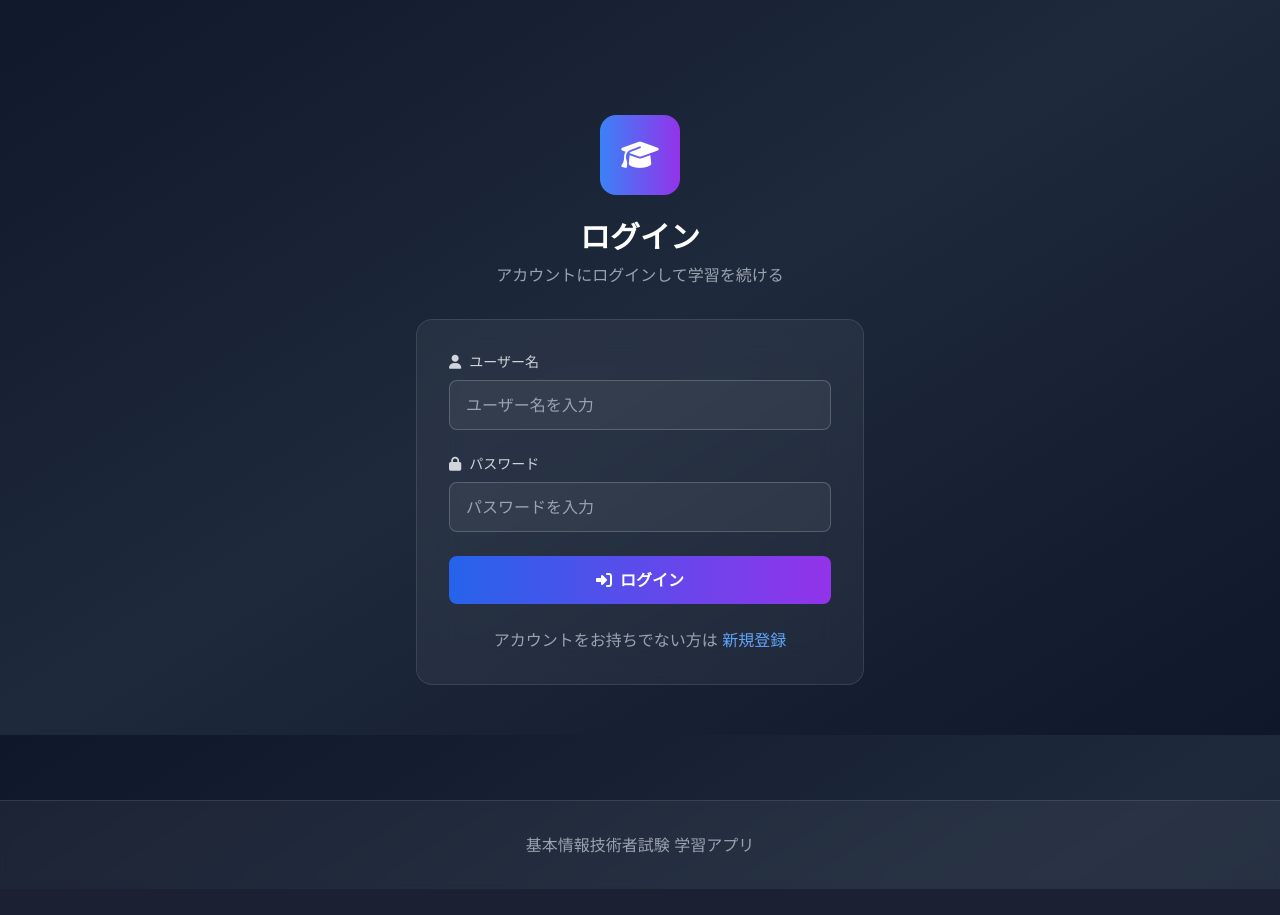
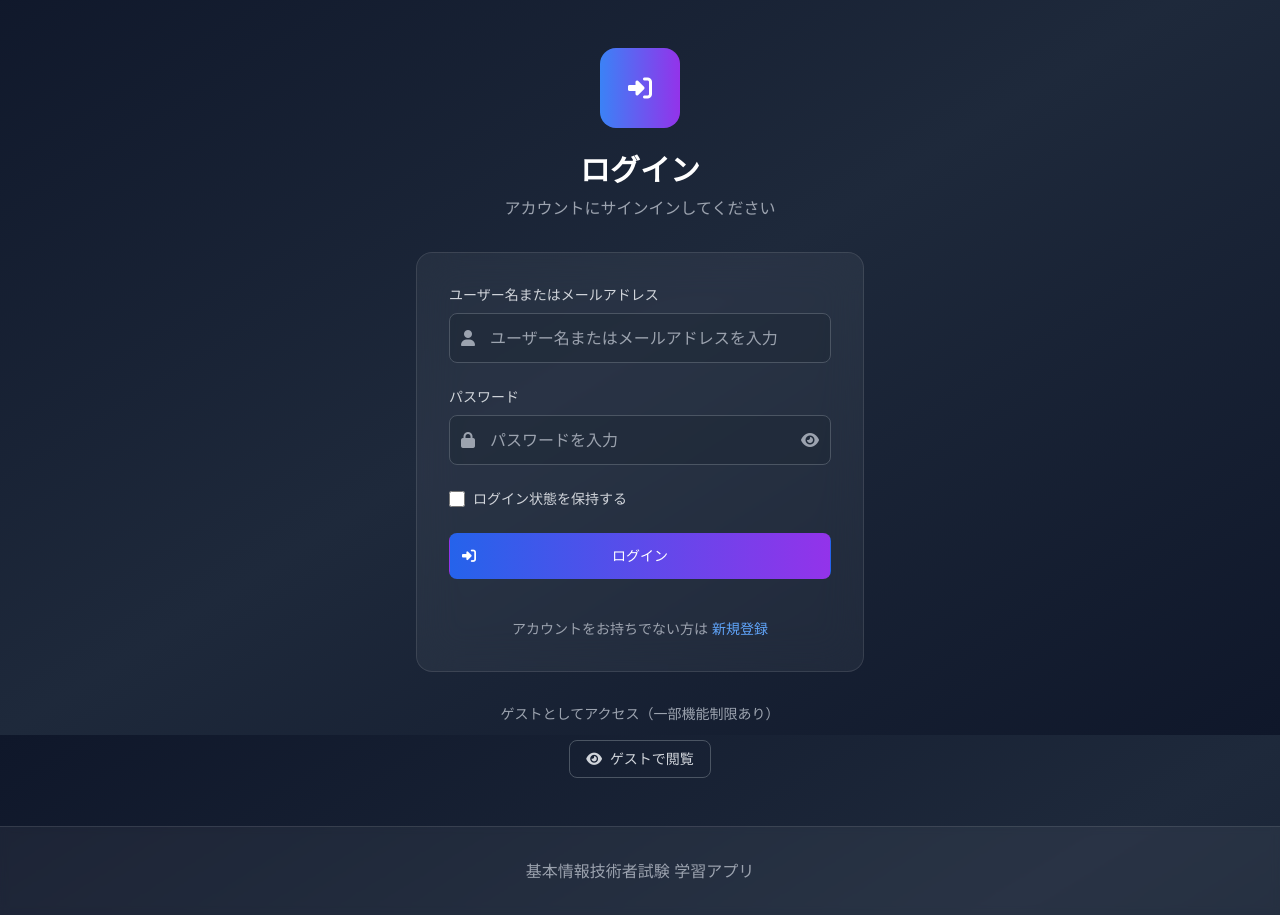
Before and after one commit to d01ki/FE-master, a Flask app: page /login in a window 1280 px wide. Shown: the part 65-980 px from the top of the page. Before the commit the page ends 954 px from the top, so only its background shows below. Run offline with Flask 3, Linux system fonts and the light colour scheme; some libraries are stand-ins or nearby versions.

Commit message:
Create new login template

```diff
--- a/templates/login.html
+++ b/templates/login.html
@@ -3,64 +3,125 @@
 {% block title %}ログイン - 基本情報技術者試験 学習アプリ{% endblock %}
 
 {% block content %}
-<div class="min-h-screen flex items-center justify-center px-4 py-12">
+<div class="min-h-screen flex items-center justify-center py-12 px-4 sm:px-6 lg:px-8">
     <div class="max-w-md w-full space-y-8">
         <div class="text-center">
-            <div class="w-20 h-20 bg-gradient-to-r from-blue-500 to-purple-600 rounded-2xl flex items-center justify-center mx-auto mb-6">
-                <i class="fas fa-graduation-cap text-white text-3xl"></i>
+            <div class="mx-auto w-20 h-20 bg-gradient-to-r from-blue-500 to-purple-600 rounded-2xl flex items-center justify-center mb-6">
+                <i class="fas fa-sign-in-alt text-white text-2xl"></i>
             </div>
             <h2 class="text-3xl font-bold text-white mb-2">ログイン</h2>
-            <p class="text-gray-400">アカウントにログインして学習を続ける</p>
+            <p class="text-gray-400">アカウントにサインインしてください</p>
         </div>
 
         <div class="glass rounded-2xl p-8">
             <form method="POST" class="space-y-6">
                 <div>
                     <label for="username" class="block text-sm font-medium text-gray-300 mb-2">
-                        <i class="fas fa-user mr-2"></i>ユーザー名
+                        ユーザー名またはメールアドレス
                     </label>
-                    <input
-                        type="text"
+                    <div class="relative">
+                        <div class="absolute inset-y-0 left-0 pl-3 flex items-center pointer-events-none">
+                            <i class="fas fa-user text-gray-400"></i>
+                        </div>
+                        <input type="text"
+                               name="username"
                                id="username"
-                        name="username"
                                required
-                        class="w-full px-4 py-3 bg-white/5 border border-white/20 rounded-lg focus:outline-none focus:ring-2 focus:ring-blue-500 focus:border-transparent text-white placeholder-gray-400 transition-all"
-                        placeholder="ユーザー名を入力"
-                        value="{{ request.form.username or '' }}"
-                    >
+                               class="block w-full pl-10 pr-3 py-3 border border-gray-600 rounded-lg bg-gray-800/50 text-white placeholder-gray-400 focus:outline-none focus:ring-2 focus:ring-blue-500 focus:border-transparent transition-all duration-200"
+                               placeholder="ユーザー名またはメールアドレスを入力">
+                    </div>
                 </div>
 
                 <div>
                     <label for="password" class="block text-sm font-medium text-gray-300 mb-2">
-                        <i class="fas fa-lock mr-2"></i>パスワード
+                        パスワード
                     </label>
-                    <input
-                        type="password"
+                    <div class="relative">
+                        <div class="absolute inset-y-0 left-0 pl-3 flex items-center pointer-events-none">
+                            <i class="fas fa-lock text-gray-400"></i>
+                        </div>
+                        <input type="password"
+                               name="password"
                                id="password"
-                        name="password"
                                required
-                        class="w-full px-4 py-3 bg-white/5 border border-white/20 rounded-lg focus:outline-none focus:ring-2 focus:ring-blue-500 focus:border-transparent text-white placeholder-gray-400 transition-all"
-                        placeholder="パスワードを入力"
-                    >
+                               class="block w-full pl-10 pr-10 py-3 border border-gray-600 rounded-lg bg-gray-800/50 text-white placeholder-gray-400 focus:outline-none focus:ring-2 focus:ring-blue-500 focus:border-transparent transition-all duration-200"
+                               placeholder="パスワードを入力">
+                        <button type="button"
+                                onclick="togglePassword()"
+                                class="absolute inset-y-0 right-0 pr-3 flex items-center">
+                            <i id="password-toggle-icon" class="fas fa-eye text-gray-400 hover:text-white transition-colors duration-200"></i>
+                        </button>
+                    </div>
                 </div>
 
-                <button
-                    type="submit"
-                    class="w-full bg-gradient-to-r from-blue-600 to-purple-600 hover:from-blue-700 hover:to-purple-700 text-white font-semibold py-3 px-4 rounded-lg transition-all duration-200 btn-hover"
-                >
-                    <i class="fas fa-sign-in-alt mr-2"></i>ログイン
+                <div class="flex items-center justify-between">
+                    <div class="flex items-center">
+                        <input id="remember_me"
+                               name="remember_me"
+                               type="checkbox"
+                               class="h-4 w-4 text-blue-600 focus:ring-blue-500 border-gray-600 bg-gray-800 rounded">
+                        <label for="remember_me" class="ml-2 block text-sm text-gray-300">
+                            ログイン状態を保持する
+                        </label>
+                    </div>
+                </div>
+
+                <button type="submit"
+                        class="group relative w-full flex justify-center py-3 px-4 border border-transparent text-sm font-medium rounded-lg text-white bg-gradient-to-r from-blue-600 to-purple-600 hover:from-blue-700 hover:to-purple-700 focus:outline-none focus:ring-2 focus:ring-offset-2 focus:ring-blue-500 transition-all duration-200 btn-hover">
+                    <span class="absolute left-0 inset-y-0 flex items-center pl-3">
+                        <i class="fas fa-sign-in-alt group-hover:text-blue-300 transition-colors duration-200"></i>
+                    </span>
+                    ログイン
                 </button>
-            </form>
 
-            <div class="mt-6 text-center">
-                <p class="text-gray-400">
+                <div class="text-center pt-4">
+                    <p class="text-sm text-gray-400">
                         アカウントをお持ちでない方は
-                    <a href="{{ url_for('register') }}" class="text-blue-400 hover:text-blue-300 font-medium transition-colors">
+                        <a href="{{ url_for('register') }}" class="font-medium text-blue-400 hover:text-blue-300 transition-colors duration-200">
                             新規登録
                         </a>
                     </p>
                 </div>
+            </form>
+        </div>
+
+        <!-- Guest Access -->
+        <div class="text-center">
+            <p class="text-sm text-gray-400 mb-4">ゲストとしてアクセス（一部機能制限あり）</p>
+            <a href="{{ url_for('index') }}"
+               class="inline-flex items-center px-4 py-2 border border-gray-600 text-sm font-medium rounded-lg text-gray-300 bg-transparent hover:bg-gray-800/50 hover:text-white transition-all duration-200">
+                <i class="fas fa-eye mr-2"></i>
+                ゲストで閲覧
+            </a>
         </div>
     </div>
 </div>
+
+<script>
+    function togglePassword() {
+        const passwordInput = document.getElementById('password');
+        const toggleIcon = document.getElementById('password-toggle-icon');
+
+        if (passwordInput.type === 'password') {
+            passwordInput.type = 'text';
+            toggleIcon.classList.remove('fa-eye');
+            toggleIcon.classList.add('fa-eye-slash');
+        } else {
+            passwordInput.type = 'password';
+            toggleIcon.classList.remove('fa-eye-slash');
+            toggleIcon.classList.add('fa-eye');
+        }
+    }
+
+    // フォーカス時のエフェクト
+    document.querySelectorAll('input').forEach(input => {
+        input.addEventListener('focus', function() {
+            this.parentElement.classList.add('transform', 'scale-105');
+        });
+
+        input.addEventListener('blur', function() {
+            this.parentElement.classList.remove('transform', 'scale-105');
+        });
+    });
+</script>
 {% endblock %}
```
Lines whose indentation alone changed are shown as unchanged.
